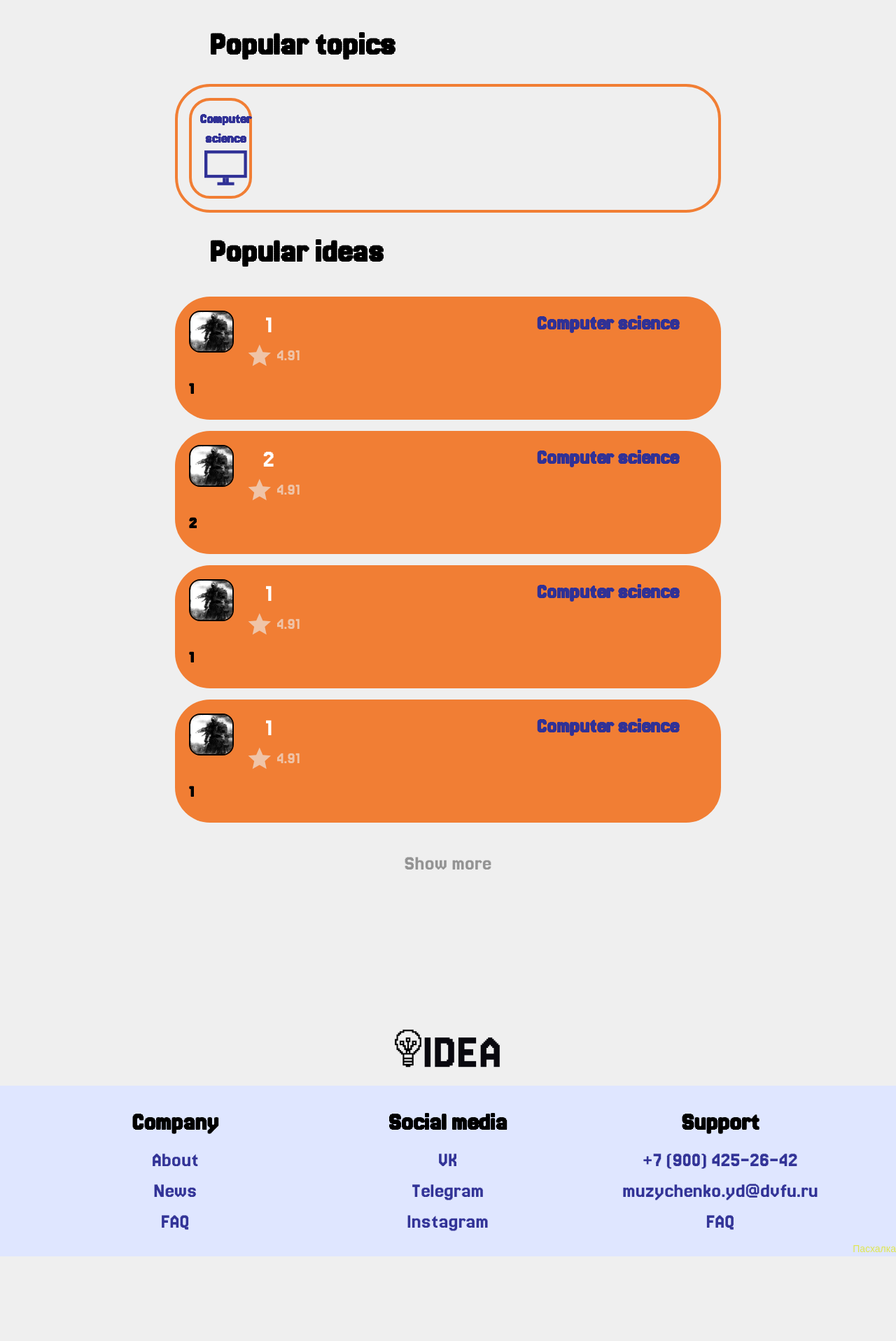
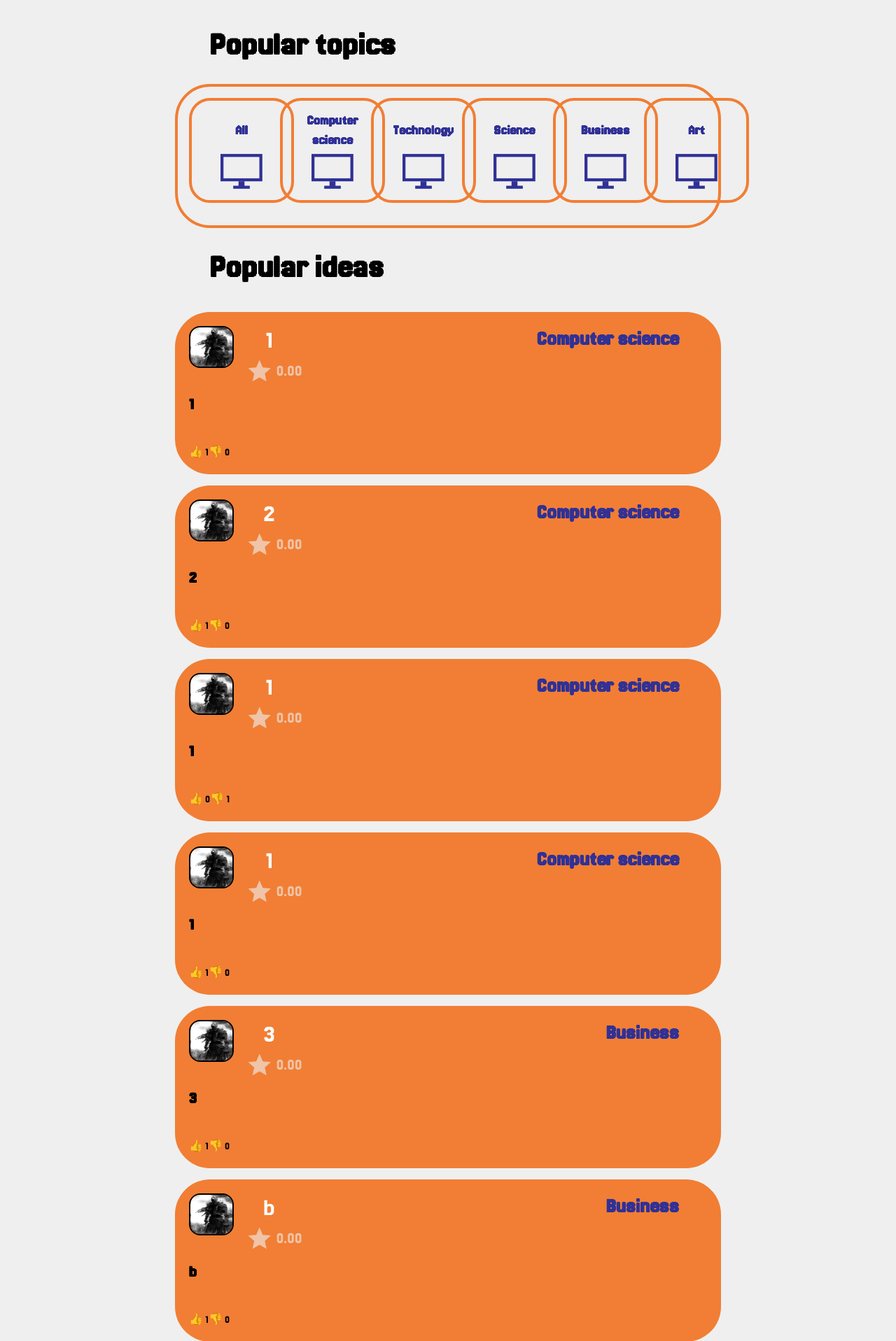
Before and after one commit to shxlny/IDEA, a Django app: page / in a window 1280 px wide. Shown: the part 120-2037 px from the top of the page at 70% size. Before the commit the page ends 1916 px from the top, so only its background shows below. Run offline with Django 5.2, Linux system fonts and the light colour scheme; data comes from the database, SQL or seed files in the repository; style sheets or scripts are compiled from the project's sources; some libraries are stand-ins or nearby versions.

Commit message:
сделал лайки дизлайки и выбор тем

```diff
--- a/fefu/crowd/urls.py
+++ b/fefu/crowd/urls.py
@@ -16,6 +16,9 @@ urlpatterns = [
     path('account/', views.account_view, name='account'),  # Теперь использует account_view
     path('update-photo/', views.update_photo, name='update_photo'),
     path('add-idea/', views.add_idea, name='add_idea'),
+    path('like/<int:idea_id>/', views.like_idea, name='like_idea'),
+    path('dislike/<int:idea_id>/', views.dislike_idea, name='dislike_idea'),
+
 ]
 
 if settings.DEBUG:
--- /dev/null
+++ b/fefu/crowdapp/static/js/like_dislike.js
@@ -0,0 +1,63 @@
+function likeIdea(ideaId) {
+    fetch(`/like/${ideaId}/`, {
+        method: 'POST',
+        headers: {
+            'Content-Type': 'application/json',
+            'X-CSRFToken': getCookie('csrftoken') // Функция получения CSRF-токена
+        },
+    })
+    .then(response => response.json())
+    .then(data => {
+        if (data.success) {
+            document.getElementById(`likes-${ideaId}`).textContent = data.likes;
+            document.getElementById(`dislikes-${ideaId}`).textContent = data.dislikes;
+        } else {
+            console.error("Error:", data.error);
+            alert(data.error || "An error occurred.");
+        }
+    })
+    .catch(error => {
+        console.error('Fetch error:', error);
+        alert("Something went wrong.");
+    });
+}
+
+function dislikeIdea(ideaId) {
+    fetch(`/dislike/${ideaId}/`, {
+        method: 'POST',
+        headers: {
+            'Content-Type': 'application/json',
+            'X-CSRFToken': getCookie('csrftoken') // Замените на вашу функцию для получения CSRF токена
+        },
+    })
+    .then(response => response.json())
+    .then(data => {
+        if (data.success) {
+            document.getElementById(`likes-${ideaId}`).textContent = data.likes;
+            document.getElementById(`dislikes-${ideaId}`).textContent = data.dislikes;
+        } else {
+            console.error("Error:", data.error);
+            alert(data.error || "An error occurred.");
+        }
+    })
+    .catch(error => {
+        console.error('Fetch error:', error);
+        alert("Something went wrong.");
+    });
+}
+
+function getCookie(name) {
+    let cookieValue = null;
+    if (document.cookie && document.cookie !== '') {
+        const cookies = document.cookie.split(';');
+        for (let i = 0; i < cookies.length; i++) {
+            const cookie = cookies[i].trim();
+            // Проверяем, совпадает ли имя cookie
+            if (cookie.substring(0, name.length + 1) === (name + '=')) {
+                cookieValue = decodeURIComponent(cookie.substring(name.length + 1));
+                break;
+            }
+        }
+    }
+    return cookieValue;
+}
--- a/fefu/crowdapp/templates/main.html
+++ b/fefu/crowdapp/templates/main.html
@@ -68,19 +68,78 @@
               </div>
               <div class="mt-6 sm:mt-8 mb-8 p-4 min-h-[100px] border-4 rounded-[20px] sm:rounded-[50px] border-[#F17E34]">
             <div class="h-auto grid grid-cols-2 sm:grid-cols-3 md:grid-cols-4 lg:grid-cols-5 xl:grid-cols-6 gap-4 sm:gap-6 lg:gap-10">
-                  <!-- Topic Button -->
-                  <button class="p-3 grid sm:grid-rows-2 border-4 rounded-[20px] sm:rounded-[30px] border-[#F17E34] items-center">
-                    <a
-                      href="#"
-                      class="text-[#303196] font-bold text-sm sm:text-base md:text-xl text-center hover:underline" >
-                      Computer science
-                    </a>
-                    <div class="hidden sm:flex w-full h-[40px] sm:h-[50px] justify-center">
-                      <img src="{% static 'img/compsc.svg' %}" alt="Computer Science Icon" />
+                <!-- Button for All -->
+                <form method="GET">
+                    <button name="category" value="" class="w-[150px] h-[150px] p-3 grid sm:grid-rows-2 border-4 rounded-[20px] sm:rounded-[30px] border-[#F17E34] items-center hover:bg-orange-100">
+                        <div class="text-[#303196] font-bold text-sm sm:text-base md:text-xl text-center hover:underline">
+                            All
+                        </div>
+                        <div class="sm:flex w-full h-[40px] sm:h-[50px] justify-center">
+                            <img src="{% static 'img/compsc.svg' %}" alt="Icon">
                         </div>
                     </button>
+                </form>
+
+                <!-- Button for Computer Science -->
+                <form method="GET">
+                    <button name="category" value="Computer science" class="w-[150px] h-[150px] p-3 grid sm:grid-rows-2 border-4 rounded-[20px] sm:rounded-[30px] border-[#F17E34] items-center hover:bg-orange-100">
+                        <div class="text-[#303196] font-bold text-sm sm:text-base md:text-xl text-center hover:underline">
+                            Computer science
+                        </div>
+                        <div class="sm:flex w-full h-[40px] sm:h-[50px] justify-center">
+                            <img src="{% static 'img/compsc.svg' %}" alt="Icon">
+                        </div>
+                    </button>
+                </form>
+
+                <!-- Button for Technology -->
+                <form method="GET">
+                    <button name="category" value="Technology" class="w-[150px] h-[150px] p-3 grid sm:grid-rows-2 border-4 rounded-[20px] sm:rounded-[30px] border-[#F17E34] items-center hover:bg-orange-100">
+                        <div class="text-[#303196] font-bold text-sm sm:text-base md:text-xl text-center hover:underline">
+                            Technology
+                        </div>
+                        <div class="sm:flex w-full h-[40px] sm:h-[50px] justify-center">
+                            <img src="{% static 'img/compsc.svg' %}" alt="Icon">
+                        </div>
+                    </button>
+                </form>
+
+                <!-- Similar buttons for other categories -->
+                <form method="GET">
+                    <button name="category" value="Science" class="w-[150px] h-[150px] p-3 grid sm:grid-rows-2 border-4 rounded-[20px] sm:rounded-[30px] border-[#F17E34] items-center hover:bg-orange-100">
+                        <div class="text-[#303196] font-bold text-sm sm:text-base md:text-xl text-center hover:underline">
+                            Science
+                        </div>
+                        <div class="sm:flex w-full h-[40px] sm:h-[50px] justify-center">
+                            <img src="{% static 'img/compsc.svg' %}" alt="Icon">
+                        </div>
+                    </button>
+                </form>
+
+                <form method="GET">
+                    <button name="category" value="Business" class="w-[150px] h-[150px] p-3 grid sm:grid-rows-2 border-4 rounded-[20px] sm:rounded-[30px] border-[#F17E34] items-center hover:bg-orange-100">
+                        <div class="text-[#303196] font-bold text-sm sm:text-base md:text-xl text-center hover:underline">
+                            Business
+                        </div>
+                        <div class="sm:flex w-full h-[40px] sm:h-[50px] justify-center">
+                            <img src="{% static 'img/compsc.svg' %}" alt="Icon">
+                        </div>
+                    </button>
+                </form>
+
+                <form method="GET">
+                    <button name="category" value="Art" class="w-[150px] h-[150px] p-3 grid sm:grid-rows-2 border-4 rounded-[20px] sm:rounded-[30px] border-[#F17E34] items-center hover:bg-orange-100">
+                        <div class="text-[#303196] font-bold text-sm sm:text-base md:text-xl text-center hover:underline">
+                            Art
+                        </div>
+                        <div class="sm:flex w-full h-[40px] sm:h-[50px] justify-center">
+                            <img src="{% static 'img/compsc.svg' %}" alt="Icon">
+                        </div>
+                    </button>
+                </form>
             </div>
         </div>
+
             </section>
 
             <!-- Popular Ideas Section -->
@@ -105,23 +164,37 @@
                 <div class="flex items-end">
                     <img src="{% static 'img/Star 7.svg' %}" alt="Star Icon" class="h-4 sm:h-8" />
                     <p class="h-full text-[#EFC4A8] text-sm sm:text-2xl pl-2 flex items-end">
-                                      4.91 <!-- Здесь можно подставить рейтинг -->
+                        {{ idea.rating|default:"0.00" }}
                     </p>
                 </div>
             </div>
             <div class="text-end w-full pr-4 sm:pr-10 text-sm sm:text-xl md:text-3xl text-[#303196] font-bold">
-                              <p>Computer science</p> <!-- Или категория идеи -->
+                <p>{{ idea.category }}</p>
             </div>
         </div>
         <!-- Description Section -->
         <div class="pb-2 text-sm sm:text-lg md:text-2xl text-black font-bold">
             <p>{{ idea.description }}</p>
         </div>
+        <!-- Like/Dislike Buttons -->
+        <div class="flex justify-between mt-2">
+            <div class="flex justify-between mt-2">
+    <button class="like-btn" onclick="likeIdea({{ idea.id }})">
+        👍 <span id="likes-{{ idea.id }}">{{ idea.likes|default:"0" }}</span>
+    </button>
+    <button class="dislike-btn" onclick="dislikeIdea({{ idea.id }})">
+        👎 <span id="dislikes-{{ idea.id }}">{{ idea.dislikes|default:"0" }}</span>
+    </button>
+</div>
+
+
+        </div>
     </div>
     {% empty %}
     <p class="text-center text-xl text-gray-500">No ideas found.</p>
     {% endfor %}
 </div>
+
 
 
 
@@ -179,4 +252,5 @@
 
     </div>
 </body>
+<script src="{% static 'js/like_dislike.js' %}"></script>
 </html>
--- a/fefu/crowdapp/views.py
+++ b/fefu/crowdapp/views.py
@@ -8,8 +8,8 @@ from django.http import JsonResponse
 from django.contrib.auth.decorators import login_required
 from django.views.decorators.csrf import csrf_exempt
 from django.core.exceptions import ObjectDoesNotExist
-from .models import Idea
-
+from .models import Idea, IdeaVote
+from django.shortcuts import get_object_or_404
 
 class ProfileForm(forms.ModelForm):
     class Meta:
@@ -162,29 +162,76 @@ def account_view(request):
 @login_required
 def add_idea(request):
     if request.method == 'POST':
-        print("POST request received")  # Отладка
         title = request.POST.get('idea_title')
         description = request.POST.get('idea_desc')
+        category = request.POST.get('idea_category')
 
-        print(f"Title: {title}, Description: {description}")  # Проверка полученных данных
-
-        if not title or not description:
-            messages.error(request, "Both title and description are required!")
-        else:
-            Idea.objects.create(
-                user=request.user,
-                title=title,
-                description=description
-            )
-            print("Idea saved successfully")  # Проверка сохранения
-            messages.success(request, "Your idea has been published!")
+        # Проверка на заполненность полей
+        if not title or not description or not category:
+            messages.error(request, "All fields are required!")
             return redirect('account')
 
-    return render(request, 'account.html')
+        # Сохранение данных в базу
+        Idea.objects.create(
+            title=title,
+            description=description,
+            category=category,
+            user=request.user  # Привязка к текущему пользователю
+        )
+        messages.success(request, "Your idea has been published!")
+        return redirect('main')  # Перенаправление на главную страницу
 
-from django.shortcuts import render
-from .models import Idea
+    return redirect('account')
 
 def main_page(request):
-    ideas = Idea.objects.all()  # Получаем все идеи
+    category = request.GET.get('category')  # Получаем категорию из GET-запроса
+    if category:
+        ideas = Idea.objects.filter(category=category)  # Фильтруем по категории
+    else:
+        ideas = Idea.objects.all()  # Если категория не выбрана, показываем все идеи
     return render(request, 'main.html', {'ideas': ideas})
+
+def like_idea(request, idea_id):
+    if request.method == "POST" and request.user.is_authenticated:
+        try:
+            idea = get_object_or_404(Idea, id=idea_id)
+            vote, created = IdeaVote.objects.get_or_create(user=request.user, idea=idea)
+
+            if vote.vote_type == 'like':
+                return JsonResponse({"success": False, "error": "You already liked this idea."})
+
+            vote.vote_type = 'like'
+            vote.save()
+
+            # Обновляем количество лайков и дизлайков
+            idea.likes = IdeaVote.objects.filter(idea=idea, vote_type='like').count()
+            idea.dislikes = IdeaVote.objects.filter(idea=idea, vote_type='dislike').count()
+            idea.save()
+
+            return JsonResponse({"success": True, "likes": idea.likes, "dislikes": idea.dislikes})
+        except Exception as e:
+            return JsonResponse({"success": False, "error": str(e)})
+    return JsonResponse({"success": False, "error": "Invalid request or not authenticated."})
+
+
+def dislike_idea(request, idea_id):
+    if request.method == "POST" and request.user.is_authenticated:
+        try:
+            idea = get_object_or_404(Idea, id=idea_id)
+            vote, created = IdeaVote.objects.get_or_create(user=request.user, idea=idea)
+
+            if vote.vote_type == 'dislike':
+                return JsonResponse({"success": False, "error": "You already disliked this idea."})
+
+            vote.vote_type = 'dislike'
+            vote.save()
+
+            # Обновляем количество лайков и дизлайков
+            idea.likes = IdeaVote.objects.filter(idea=idea, vote_type='like').count()
+            idea.dislikes = IdeaVote.objects.filter(idea=idea, vote_type='dislike').count()
+            idea.save()
+
+            return JsonResponse({"success": True, "likes": idea.likes, "dislikes": idea.dislikes})
+        except Exception as e:
+            return JsonResponse({"success": False, "error": str(e)})
+    return JsonResponse({"success": False, "error": "Invalid request or not authenticated."})
```
Also changed, not shown: fefu/crowdapp/models.py (+16 -4 lines), fefu/crowdapp/templates/account.html (+25 -15 lines), fefu/crowdapp/migrations/0006_idea_category_alter_idea_user.py (added), fefu/crowdapp/migrations/0007_alter_idea_category.py (added), fefu/crowdapp/migrations/0008_idea_dislikes_idea_likes_alter_idea_category_and_more.py (added), fefu/crowdapp/migrations/0009_remove_idea_created_at_ideavote.py (added), fefu/crowdapp/migrations/0010_alter_ideavote_unique_together_ideavote_vote_type_and_more.py (added), fefu/db.sqlite3, fefu/media/avatars/photo_2025-01-13_00-49-35_s1cOYGT.jpg (added), fefu/media/avatars/photo_2025-01-13_00-49-35_zUMKXo9.jpg (added). Lines whose indentation alone changed are shown as unchanged.
